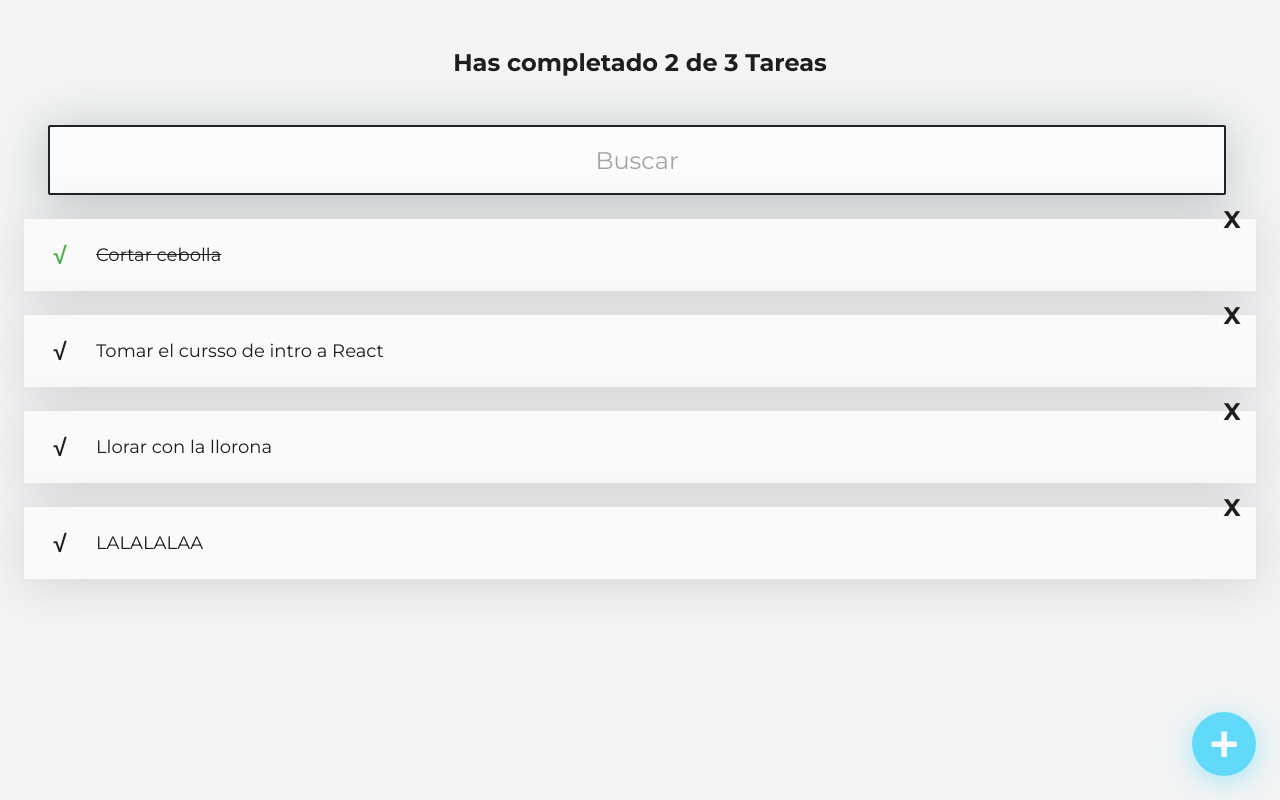
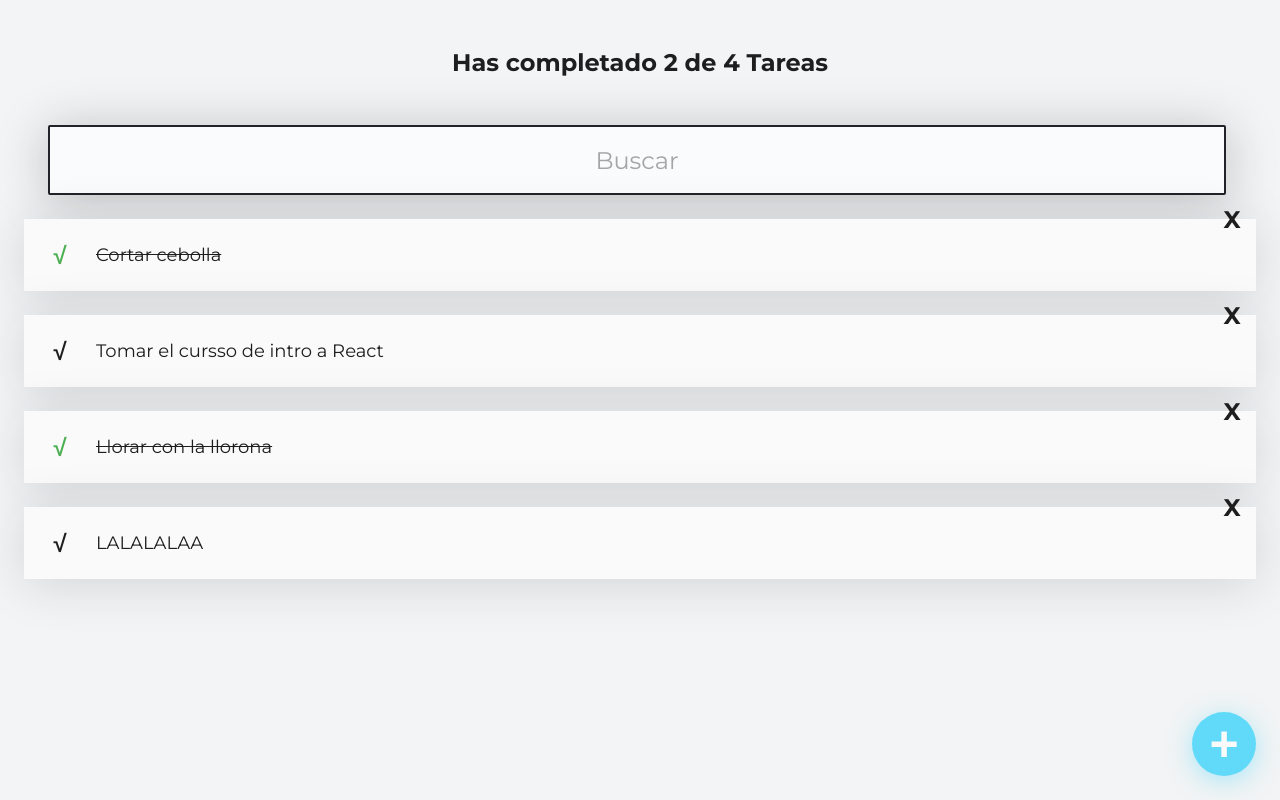
Before and after one commit to Alex-Nieto-deep/one-bloc, a React (Create React App) app: page / in a window 1280 px wide. Built offline with nearby package versions, Linux system fonts and the light colour scheme.

Commit message:
counter and search of tasks

```diff
--- a/src/App.js
+++ b/src/App.js
@@ -6,21 +6,45 @@ import {TaskList} from './TaskList'
 import {TaskItem} from './TaskItem'
 import {CreateTaskButton} from './CreateTaskButton'
 
-const tasks = [
+const defaultTasks = [
   { text: 'Cortar cebolla', completed: true },
   { text: 'Tomar el cursso de intro a React', completed: false },
-  { text: 'Llorar con la llorona', completed: false },
+  { text: 'Llorar con la llorona', completed: true },
   { text: 'LALALALAA', completed: false },
 ];
 
 function App() {
+  const [searchValue, setSearchValue] = React.useState('');
+  const [tasks, setTasks] = React.useState(defaultTasks)
+
+  const completedTasks = tasks.filter(task => !!task.completed).length;
+  const totalTasks = tasks.length;
+
+  let searchedTasks = [];
+
+  if(!searchValue >= 1) {
+    searchedTasks = tasks;
+  } else {
+    searchedTasks = tasks.filter(task => {
+      const searchText = searchValue.toUpperCase();
+      const taskText = task.text.toUpperCase();
+      return taskText.includes(searchText);
+  })
+
+  }
   return (
     <React.Fragment>
-      <TaskCounter />
-      <TaskSearch />
+      <TaskCounter
+        completedTasks={completedTasks}
+        totalTasks={totalTasks}
+      />
+      <TaskSearch
+        searchValue={searchValue}
+        setSearchValue={setSearchValue}
+      />
 
       <TaskList>
-        {tasks.map(task => (
+        {searchedTasks.map(task => (
           <TaskItem
             key={task.text}
             text={task.text}
--- a/src/TaskCounter.js
+++ b/src/TaskCounter.js
@@ -2,9 +2,9 @@ import React from 'react';
 import './TaskCounter.css'
 
 
-function TaskCounter() {
+function TaskCounter({completedTasks, totalTasks}) {
   return (
-    <h2 className="TaskCounter">Has completado 2 de 3 Tareas</h2>
+    <h2 className="TaskCounter">Has completado {completedTasks} de {totalTasks} Tareas</h2>
   );
 }
 
--- a/src/TaskSearch.js
+++ b/src/TaskSearch.js
@@ -1,22 +1,20 @@
 import React from 'react';
 import './TaskSearch.css'
 
-function TaskSearch() {
-
-  const [searchValue, setSearchValue] = React.useState('');
+function TaskSearch({searchValue, setSearchValue}) {
 
   const onChangeValueSearch = (event) => {
     console.log(event.target.value);
     setSearchValue(event.target.value);
   }
-  return [
+  return (
     <input
-      className="TaskSearch" placeholder="Buscar"
+      className="TaskSearch"
+      placeholder="Buscar"
       onChange={onChangeValueSearch}
       value={searchValue}
-      />,
-    <p>{searchValue}</p>
-  ];
+      />
+  );
 }
 
 export { TaskSearch };
```
